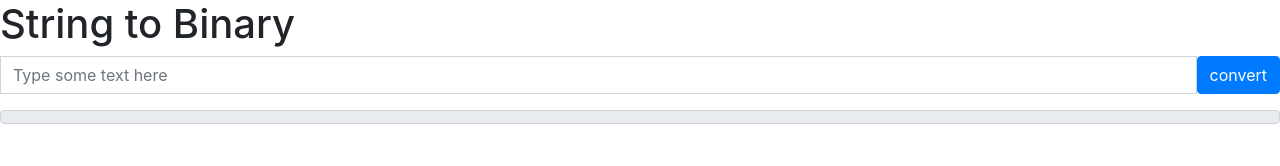
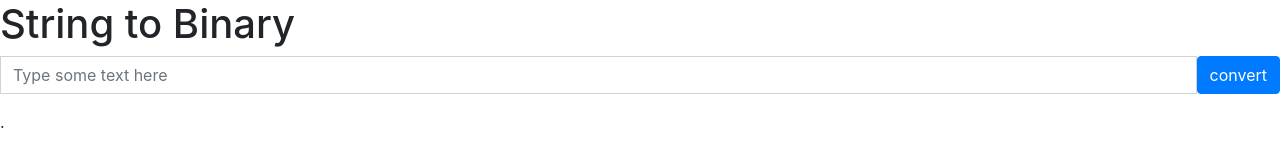
Before and after one commit to Gom0927/gom0927.github.io, a plain HTML site: page strtobinary/index.html in a window 1280 px wide. Drawn offline with nearby package versions, Linux system fonts and the light colour scheme.

Commit message:
Update index.html

```diff
--- a/strtobinary/index.html
+++ b/strtobinary/index.html
@@ -13,7 +13,7 @@
             <br/>
             <button type="button" class="btn btn-primary">convert</button><br/>
         </div>
-        <span class="input-group-text" id="basic-addon1"></span>
+        <span id="basic-addon1">.</span>
         <script src="../assets/js/strtobinary.js"></script>
     </body>
 </html>
```
